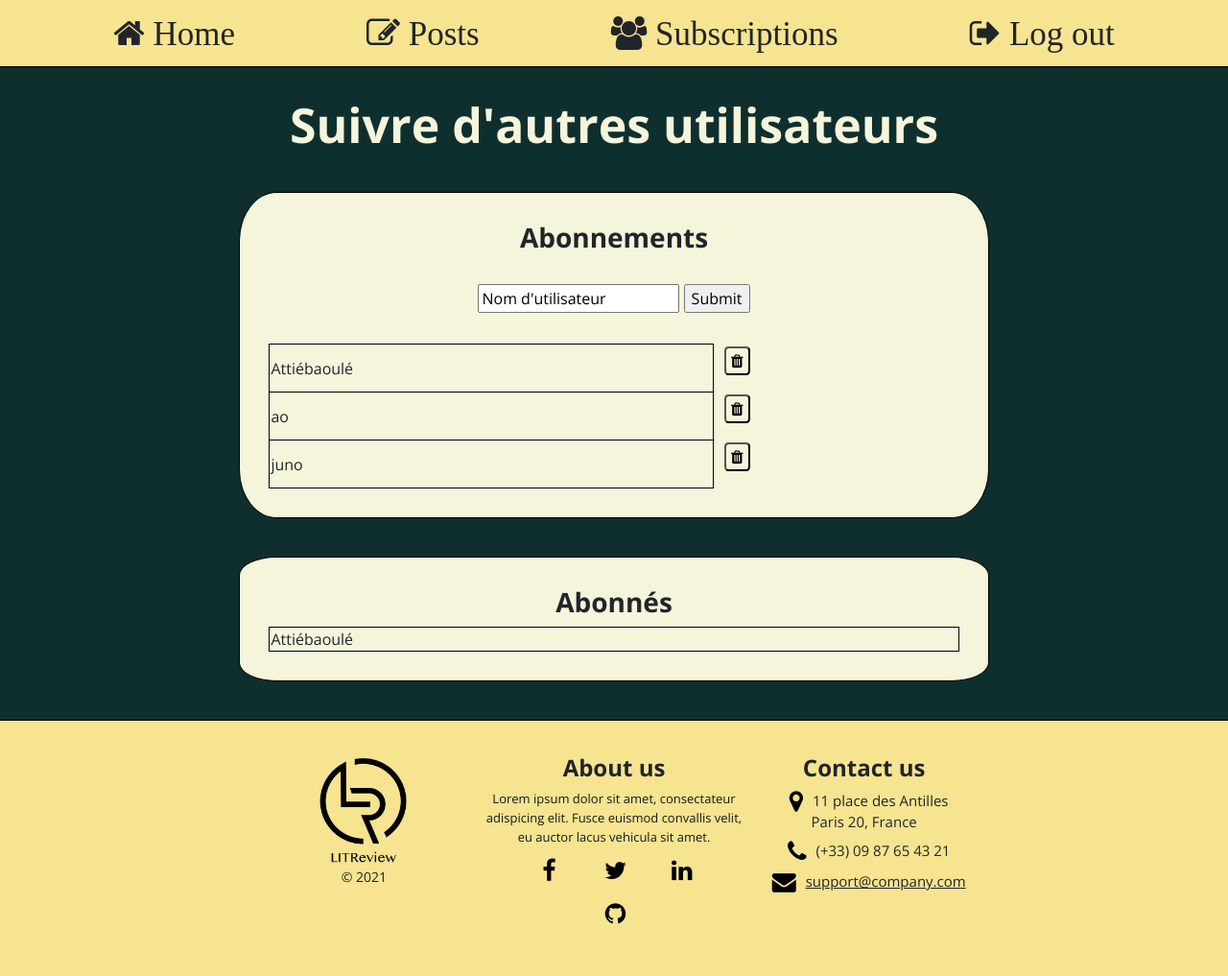
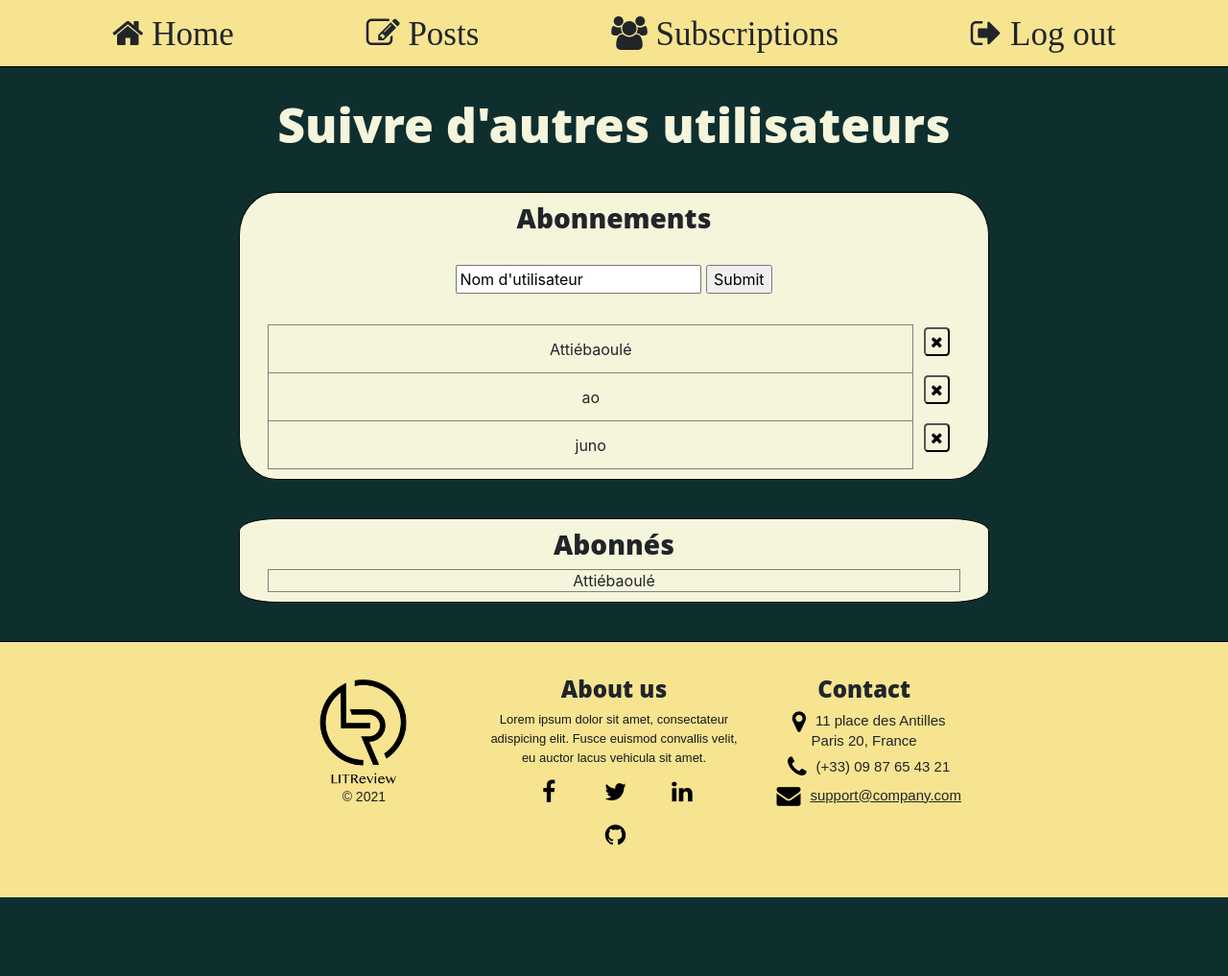
Before and after one commit to mjeammet/DAPY-P9_LITReview, a Django app: page /subscriptions/ in a window 1280 px wide. Shown: the whole page at 96% size. After the commit the page ends 935 px from the top, so only its background shows below. Run offline with Django 3.2, Linux system fonts and the light colour scheme; a user stored in the database is signed in; data comes from the database, SQL or seed files in the repository; both versions use the stored data as it was after the commit; some libraries are stand-ins or nearby versions.

Commit message:
styling subscriptions

```diff
--- a/flake8_report/index.html
+++ b/flake8_report/index.html
@@ -9,7 +9,7 @@
       <div id="masthead" class="sev-4"></div>
       <div id="page">
           <h1>flake8 violations</h1>
-         <p id="versions">Generated on 2021-10-31 00:10
+         <p id="versions">Generated on 2021-11-02 12:33
             with mccabe: 0.6.1, pycodestyle: 2.7.0, pyflakes: 2.3.1
          </p>
          <ul id="index">
--- a/reviews_webapp/models.py
+++ b/reviews_webapp/models.py
@@ -1,13 +1,14 @@
 from django.core.validators import MinValueValidator, MaxValueValidator
 from django.conf import settings
 from django.db import models
+from django.db.models.fields import related
 
 
 class Ticket(models.Model):
     title = models.CharField(max_length=128)
     description = models.TextField(max_length=2048, blank=True)
     user = models.ForeignKey(
-        to=settings.AUTH_USER_MODEL, on_delete=models.CASCADE)
+        to=settings.AUTH_USER_MODEL, on_delete=models.CASCADE, related_name='tickets')
     image = models.ImageField(null=True, blank=True, upload_to="images/")
     time_created = models.DateTimeField(auto_now_add=True)
 
@@ -18,13 +19,13 @@ class Ticket(models.Model):
 
 
 class Review(models.Model):
-    ticket = models.ForeignKey(to=Ticket, on_delete=models.CASCADE)
+    ticket = models.ForeignKey(to=Ticket, on_delete=models.CASCADE, related_name='tickets')
     rating = models.PositiveSmallIntegerField(
         # validates that rating must be between 0 and 5
         validators=[MinValueValidator(0), MaxValueValidator(5)]
     )
     user = models.ForeignKey(
-        to=settings.AUTH_USER_MODEL, on_delete=models.CASCADE)
+        to=settings.AUTH_USER_MODEL, on_delete=models.CASCADE, related_name='reviews')
     headline = models.CharField(max_length=128)
     body = models.TextField(max_length=8192, blank=True)
     time_created = models.DateTimeField(auto_now_add=True)
--- a/reviews_webapp/templates/reviews_webapp/includes/new_review_snippet.html
+++ b/reviews_webapp/templates/reviews_webapp/includes/new_review_snippet.html
@@ -1,3 +1,7 @@
+{% if review_form.errors %}
+    {{ review_form.errors }}
+{% endif %}
+
 {% csrf_token %}
 
 <div>Titre: {{ review_form.headline }}</div>
--- a/reviews_webapp/templates/reviews_webapp/includes/review_snippet.html
+++ b/reviews_webapp/templates/reviews_webapp/includes/review_snippet.html
@@ -11,7 +11,7 @@
         <p class="post_timecreated" style="float:right;">{{ post.time_created }}</p>
     </div>
 
-    <h3 style="clear: both; text-align: left; margin-top: 0px; padding-top:0px">{{ post.headline }} -
+    <h3 class="headline">{{ post.headline }} -
         {% for item in "012345" %}
             {% if forloop.counter <= post.rating %}
                 <i class="fa fa-star"></i>
@@ -19,7 +19,7 @@
         {% endfor %}
     </h3>
 
-    <p style="text-align: left;">{{ post.body }}</p>
+    <p style="text-align: left;">{{ post.body|safe }}</p>
 
     {% include 'reviews_webapp/includes/ticket_snippet.html' with post=post.ticket editable=False %}
 
--- a/reviews_webapp/templates/reviews_webapp/includes/ticket_snippet.html
+++ b/reviews_webapp/templates/reviews_webapp/includes/ticket_snippet.html
@@ -16,7 +16,7 @@
         {% endif %}
         <div class="ticket_text">
             <h3>{{ post.title }} </h3>
-            <p>{{ post.description }}</p>
+            <p>{{ post.description|safe }}</p>
 
             {% if request.path_info == "/feed" %}
                 {% if post.has_review %}
--- a/reviews_webapp/templates/reviews_webapp/post_details.html
+++ b/reviews_webapp/templates/reviews_webapp/post_details.html
@@ -19,6 +19,10 @@
     <h1>Créer un ticket</h1>
     <form action="" method="post" enctype="multipart/form-data">
         <div class="box post_box">
+            {% if ticket_form.errors %}
+                {{ ticket_form.errors }}
+            {% endif %}
+
             {% csrf_token %}
             {{ ticket_form.as_p }}
 
--- a/reviews_webapp/templates/reviews_webapp/subscriptions.html
+++ b/reviews_webapp/templates/reviews_webapp/subscriptions.html
@@ -15,14 +15,14 @@
             </form>
             <p class="error_message">{{ error_message }}</p>
         </p>
-        <table style="width: 100%;">
+        <table>
             {% for relationship in subscriptions %}
                 <tr>
-                <td style="border: 1px solid black">{{ relationship.followed_user.username }}</td>
+                    <td class="friend-box">{{ relationship.followed_user.username }}</td>
                     <td>
                         <form action="{% url 'subscriptions' %}" method="post">
                             {% csrf_token %}
-                        <button value="{{ relationship.id }}" name="unsubscribe_id" method="post"><i class="fa fa-trash"></i></button>
+                            <button type="submit" value="{{ relationship.id }}" name="unsubscribe_id" method="post"><i class="fa fa-close"></i></button>
                         </form>
                     </td>
                 </tr>
@@ -33,10 +33,10 @@
 
     <div class="box follow_box">
         <h3>Abonnés</h3>
-        <table style="width: 100%;">
+        <table>
             {% for relationship in subscribers %}
             <tr>
-                <td style="border: 1px solid black">{{ relationship.user }}</td>
+                <td class="friend-box">{{ relationship.user }}</td>
             </tr>
             {% endfor %}
         </table>
--- a/static/css/footer.css
+++ b/static/css/footer.css
@@ -1,9 +1,3 @@
-@import url(https://fonts.googleapis.com/css?family=Open+Sans:400,500,300,700);
-
-* {
-  font-family: Open Sans;
-}
-
 
 .footer-distributed{
 	background: #f6e491;
--- a/static/css/style.css
+++ b/static/css/style.css
@@ -75,16 +75,12 @@ a {
 .box {
     border: 1px solid black;
     background-color: beige;
-    padding: 30px;
-}
-
-.follow_box {
-    margin: 40px 0px;
-    border-radius: 5% / 15%;
+    padding: 10px;
 }
 
 .post_box{
     margin-bottom: 10px;
+    padding: 30px;
     border-radius: 15% 10% / 6% 20%;
 }
 
@@ -154,3 +150,39 @@ button a{
     border-radius: 15%;
     border-color: darkorange;
 }
+
+
+/* REVIEW */
+
+.headline{
+    clear: both;
+    text-align: left;
+    margin-top: 0px;
+    padding-top: 0px;
+}
+
+/* SUBSCRIPTIONS */
+
+.follow_box {
+    margin: 40px 0px;
+    border-radius: 5% / 15%;
+    justify-content: center;
+    align-items: center;
+}
+
+.follow_box table{
+    width: 95%;
+    margin: auto;
+}
+
+.friend-box{
+    text-align: center;
+    width: 95%;
+    border: 1px solid gray;
+    vertical-align: middle;
+}
+
+.fa-trash{
+    right: 0;
+    text-align: right;
+}
--- a/templates/base.html
+++ b/templates/base.html
@@ -6,7 +6,6 @@
         <link rel="stylesheet" type="text/css" href="{% static 'css/cleanblog_styles.css' %}">
         <link rel="stylesheet" type="text/css" href="{% static 'css/style.css' %}">
         <link rel="stylesheet" type="text/css" href="{% static 'css/footer.css' %}">
-        <script src = "{% static 'js/script.js' %}" type = "text/javascript"></script>
     </head>
     <body>
         {% include 'includes/navbar.html' %}
--- a/templates/includes/footer.html
+++ b/templates/includes/footer.html
@@ -19,7 +19,7 @@
     </div>
 
     <div class="footer-right">
-        <h4>Contact us</h4>
+        <h4>Contact</h4>
         <p><i class="fa fa-map-marker"></i>11 place des Antilles<br>
                 Paris 20, France</p>
         <p><i class="fa fa-phone"></i>(+33) 09 87 65 43 21</p>
```
Also changed, not shown: db.sqlite3. Lines whose indentation alone changed are shown as unchanged.
